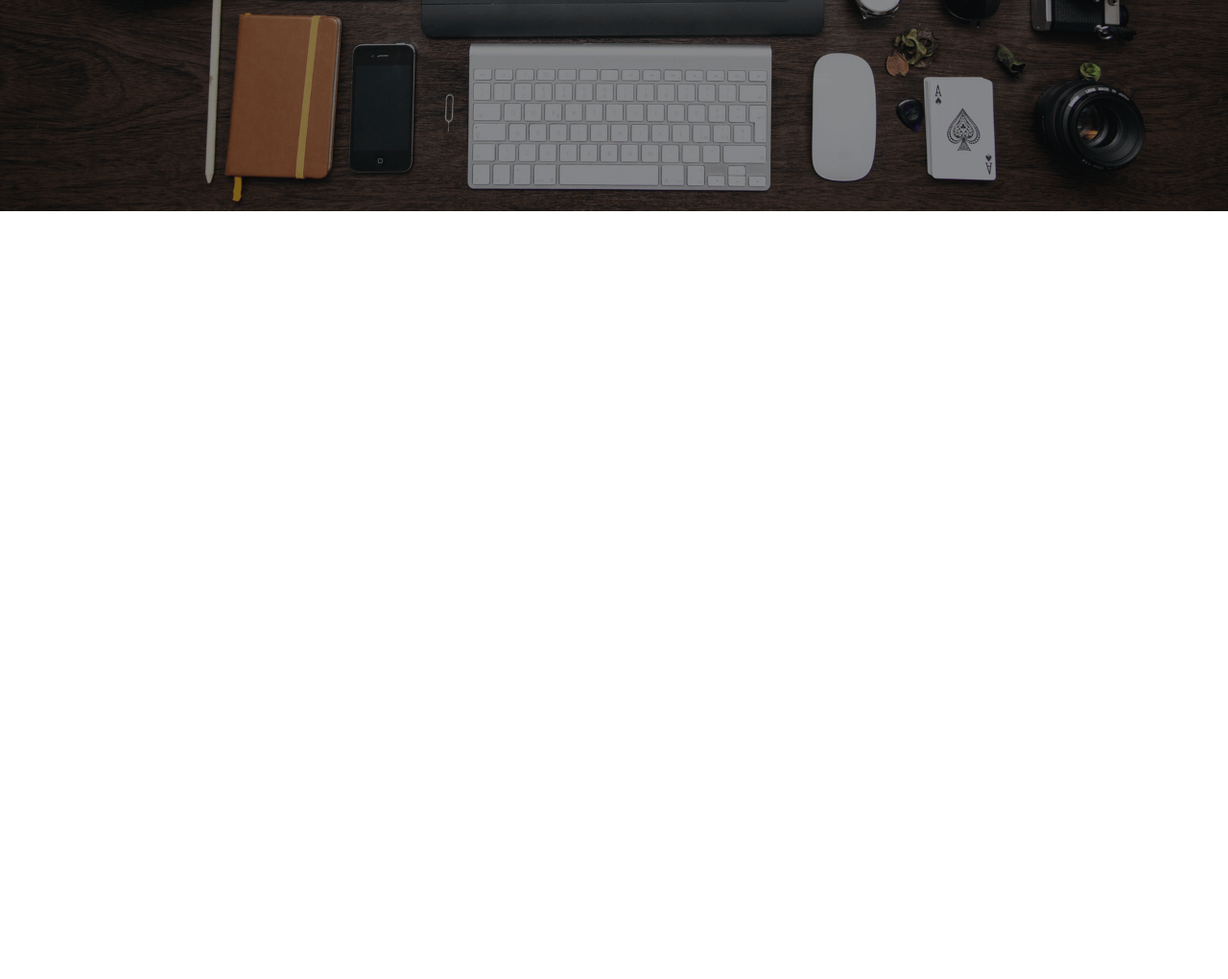
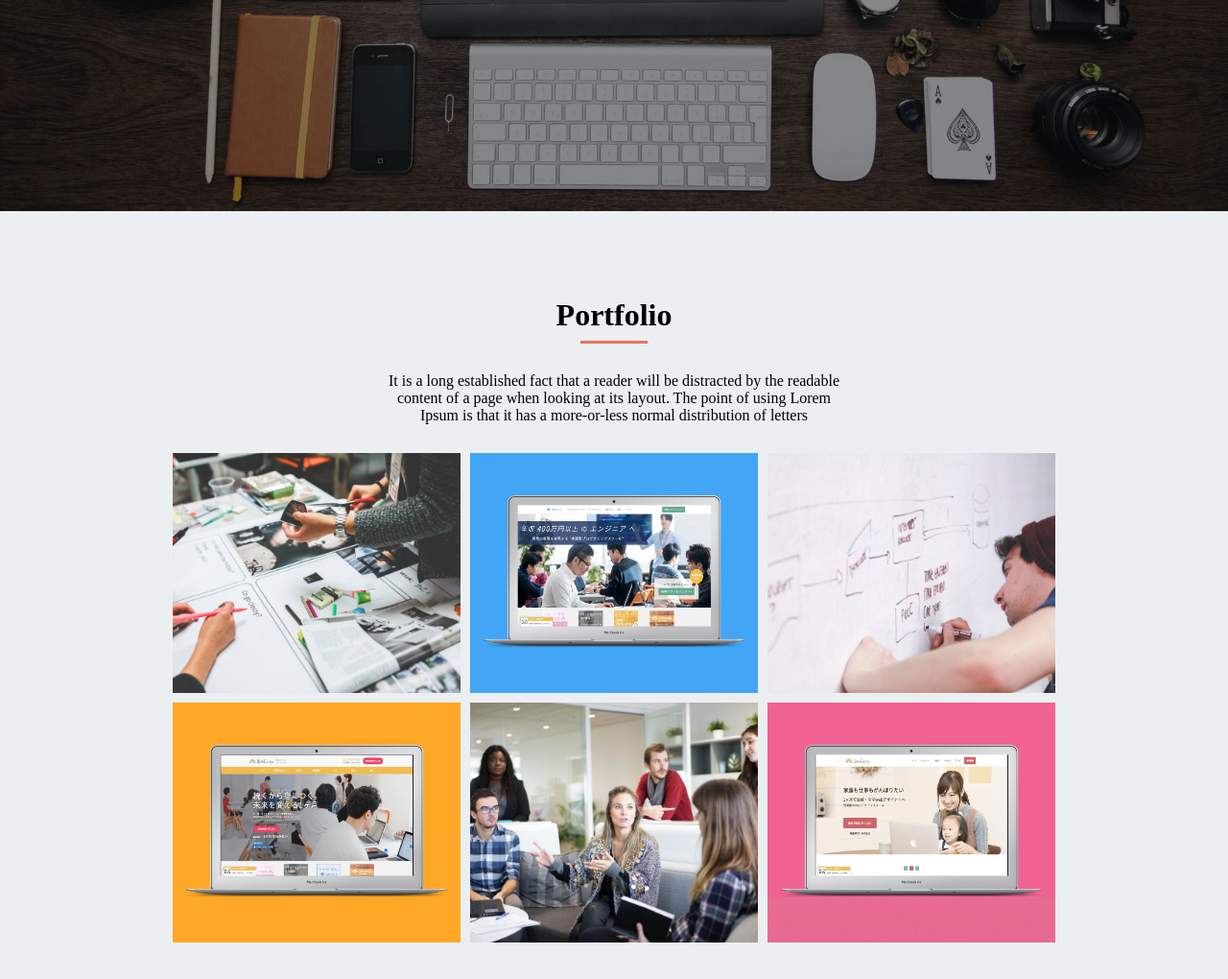
Before and after one commit to wa-r/HTML-CSS-Challenge, a plain HTML site: page index.html in a window 1280 px wide. Shown: the part 500-1520 px from the top of the page at 96% size. Before the commit the page ends 800 px from the top, so only its background shows below. Drawn offline with Linux system fonts and the light colour scheme.

Commit message:
portfolio作成

```diff
--- a/index.html
+++ b/index.html
@@ -35,5 +35,23 @@
         <p class="main-visual-text">sinmply dummy text of the printing</p>
       </div>
     </section>
+    <!-- Portfolio -->
+    <section id="portfolio">
+      <div class="container">
+        <h2 class="heading">Portfolio</h2>
+        <p class="heading-text">
+          It is a long established fact that a reader will be distracted by the readable<br>
+          content of a page when looking at its layout. The point of using Lorem<br>
+          Ipsum is that it has a more-or-less normal distribution of letters</p>
+        <div class="box-container">
+          <div class="box1"></div>
+          <div class="box2"></div>
+          <div class="box3"></div>
+          <div class="box4"></div>
+          <div class="box5"></div>
+          <div class="box6"></div>
+        </div>
+      </div>
+    </section>
   </body>
 </html>
--- a/style.css
+++ b/style.css
@@ -64,3 +64,96 @@ header a {
   padding-top: 10px;
   font-size: 20px;
 }
+
+#portfolio {
+  background-color: #ECEFF1;
+  display: flex;
+  justify-content: center;
+  margin: 0 auto;
+}
+
+#portfolio .container {
+  width: 920px;
+}
+
+.heading {
+  text-align: center;
+  font-size: 32px;
+  padding-top: 90px;
+  margin-bottom: 8px;
+}
+
+.heading::after {
+  content: "";
+  display: block;
+  width: 70px;
+  height: 3px;
+  margin: 8px auto 0;
+  background-color: #EC715F;
+}
+
+.heading-text {
+  text-align: center;
+  font-size: 16px;
+  margin: 30px 0;
+}
+
+.box-container {
+  display: flex;
+  flex-wrap: wrap;
+  margin-bottom: 90px;
+}
+
+.box1 {
+  width: 300px;
+  height: 250px;
+  margin: 0 10px 10px 0;
+  background-image: url(img/sketch.jpg);
+  background-size: cover;
+  background-position: center;
+}
+
+.box2 {
+  width: 300px;
+  height: 250px;
+  margin: 0 10px 10px 0;
+  background-image: url(img/websuku.png);
+  background-size: cover;
+  background-position: center;
+}
+
+.box3 {
+  width: 300px;
+  height: 250px;
+  margin-bottom: 10px;
+  background-image: url(img/write.jpg);
+  background-size: cover;
+  background-position: center;
+}
+
+.box4 {
+  width: 300px;
+  height: 250px;
+  margin: 0 10px 10px 0;
+  background-image: url(img/webcamp.png);
+  background-size: cover;
+  background-position: center;
+}
+
+.box5 {
+  width: 300px;
+  height: 250px;
+  margin: 0 10px 10px 0;
+  background-image: url(img/talk.jpg);
+  background-size: cover;
+  background-position: center;
+}
+
+.box6 {
+  width: 300px;
+  height: 250px;
+  margin-bottom: 10px;
+  background-image: url(img/webcamp-mother.png);
+  background-size: cover;
+  background-position: center;
+}
```
